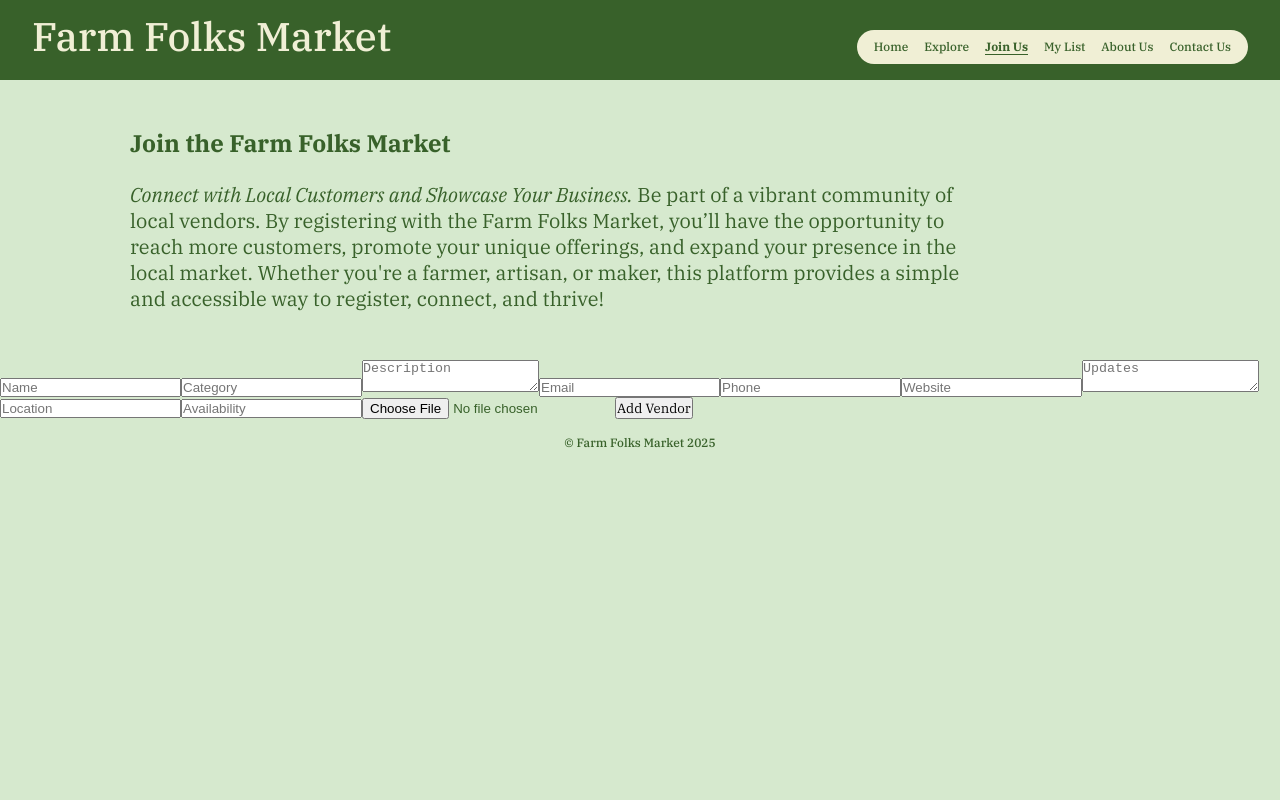
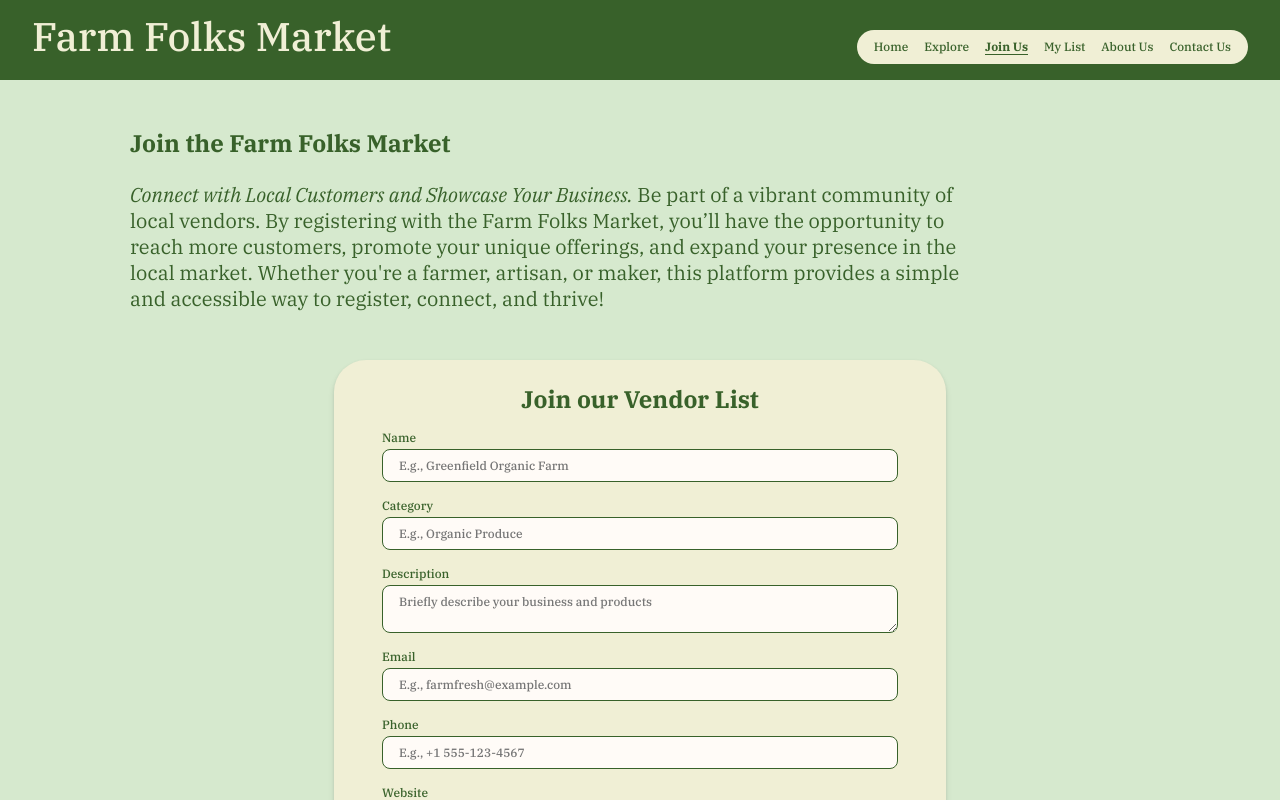
Before and after one commit to sonalsood/farm-folks-market, a React (Vite) app: page /register in a window 1280 px wide. Shown: the top 800 px of the page. Built offline with nearby package versions, Linux system fonts and the light colour scheme; no server answers.

Commit message:
Form styling

```diff
--- a/src/components/Form/Form.jsx
+++ b/src/components/Form/Form.jsx
@@ -73,77 +73,136 @@ const Form = () => {
     }
   };
   return (
+    <section className="form-section">
       <form onSubmit={handleSubmit} className="form">
+        <h2 className="form__heading">Join our Vendor List</h2>
+        <label htmlFor="name" className="form__label">
+          Name
+        </label>
         <input
           type="text"
           name="name"
-        placeholder="Name"
-        value={formData.name}
+          id="name"
+          placeholder="E.g., Greenfield Organic Farm"
+          value={formData.name || ""}
           onChange={handleChange}
+          className="form__input"
           required
         />
+        <label htmlFor="category" className="form__label">
+          Category
+        </label>
         <input
           type="text"
           name="category"
-        placeholder="Category"
-        value={formData.category}
+          id="category"
+          placeholder="E.g., Organic Produce"
+          value={formData.category || ""}
           onChange={handleChange}
+          className="form__input"
           required
         />
+        <label htmlFor="description" className="form__label">
+          Description
+        </label>
         <textarea
           name="description"
-        placeholder="Description"
-        value={formData.description}
+          id="description"
+          placeholder="Briefly describe your business and products"
+          value={formData.description || ""}
           onChange={handleChange}
+          className="form__input"
           required
         />
+        <label htmlFor="contactEmail" className="form__label">
+          Email
+        </label>
         <input
           type="email"
           name="contactEmail"
-        placeholder="Email"
-        value={formData.contactEmail}
+          id="contactEmail"
+          placeholder="E.g., farmfresh@example.com"
+          value={formData.contactEmail || ""}
           onChange={handleChange}
+          className="form__input"
           required
         />
+        <label htmlFor="contactPhone" className="form__label">
+          Phone
+        </label>
         <input
           type="text"
           name="contactPhone"
-        placeholder="Phone"
-        value={formData.contactPhone}
+          id="contactPhone"
+          placeholder="E.g., +1 555-123-4567"
+          value={formData.contactPhone || ""}
           onChange={handleChange}
+          className="form__input"
           required
         />
+        <label htmlFor="website" className="form__label">
+          Website
+        </label>
         <input
           type="text"
           name="website"
-        placeholder="Website"
-        value={formData.website}
+          id="website"
+          placeholder="E.g., www.farmfresh.com or social media link"
+          value={formData.website || ""}
           onChange={handleChange}
+          className="form__input"
         />
+        <label htmlFor="updates" className="form__label">
+          Update
+        </label>
         <textarea
           name="updates"
-        placeholder="Updates"
-        value={formData.updates}
+          id="updates"
+          placeholder="E.g., 'Fresh strawberries available this weekend!'"
+          value={formData.updates || ""}
           onChange={handleChange}
+          className="form__input"
         />
+        <label htmlFor="location" className="form__label">
+          Location
+        </label>
         <input
           type="text"
           name="location"
-        placeholder="Location"
-        value={formData.location}
+          id="location"
+          placeholder="E.g., Downtown Farmers' Market, Stall #12"
+          value={formData.location || ""}
           onChange={handleChange}
+          className="form__input"
         />
+        <label htmlFor="availability" className="form__label">
+          Availability
+        </label>
         <input
           type="text"
           name="availability"
-        placeholder="Availability"
-        value={formData.availability}
+          id="availability"
+          placeholder="E.g., Saturdays & Sundays, 9 AM - 2 PM"
+          value={formData.availability || ""}
           onChange={handleChange}
+          className="form__input"
         />
-      <input type="file" name="imageUrl" onChange={handleFileChange} />
+        <label htmlFor="imageUrl" className="form__label">
+          Image
+        </label>
+        <input
+          type="file"
+          name="imageUrl"
+          id="imageUrl"
+          onChange={handleFileChange}
+          className="form__upload"
+        />
         {error && <p style={{ color: "red" }}>{error}</p>}
-      <button type="submit">Add Vendor</button>
+        <button type="submit" className="form__button">
+          Add Vendor
+        </button>
       </form>
+    </section>
   );
 };
 
--- a/src/components/Form/Form.scss
+++ b/src/components/Form/Form.scss
@@ -2,5 +2,59 @@
 @use "../../styles/partials/variables" as *;
 @use "../../styles/partials/mixins" as *;
 
-// .form {
-// }
+.form {
+  display: flex;
+  flex-direction: column;
+  padding: 1.5rem 3rem 1.5rem 3rem;
+  background-color: $soft-cream;
+  box-shadow: 0 4px 6px rgba(0, 0, 0, 0.1), 0 1px 3px rgba(0, 0, 0, 0.08);
+  border-radius: 2rem;
+  width: 60%;
+  margin: 0 auto;
+
+  &__heading {
+    @include heading;
+    text-align: center;
+  }
+
+  &__label {
+    padding: 1rem 0 0.25rem 0;
+    @include bodyCopyText;
+  }
+
+  &__input {
+    font-family: "IBM Plex Serif", "Newsreader", sans-serif, Arial;
+    background-color: $warm-off-white;
+    outline: none;
+    border: 1px solid $deep-green;
+    border-radius: 0.5rem;
+    padding: 0.5rem 1rem;
+    @include bodyCopyText;
+  }
+
+  &__upload {
+  }
+
+  &__button {
+    border: none;
+    border-radius: 1.25rem;
+    padding: 0.5rem 1rem;
+    text-align: center;
+    background-color: $golden-yellow;
+    color: $deep-green;
+    @include bodyCopyText;
+    font-weight: 600;
+    width: auto;
+    align-self: flex-end;
+    margin-top: 1rem;
+
+    &:hover {
+      background-color: $muted-golden-yellow;
+    }
+  }
+}
+
+.form-section {
+  padding-bottom: 3rem;
+  @include margin;
+}
```
Lines whose indentation alone changed are shown as unchanged.
